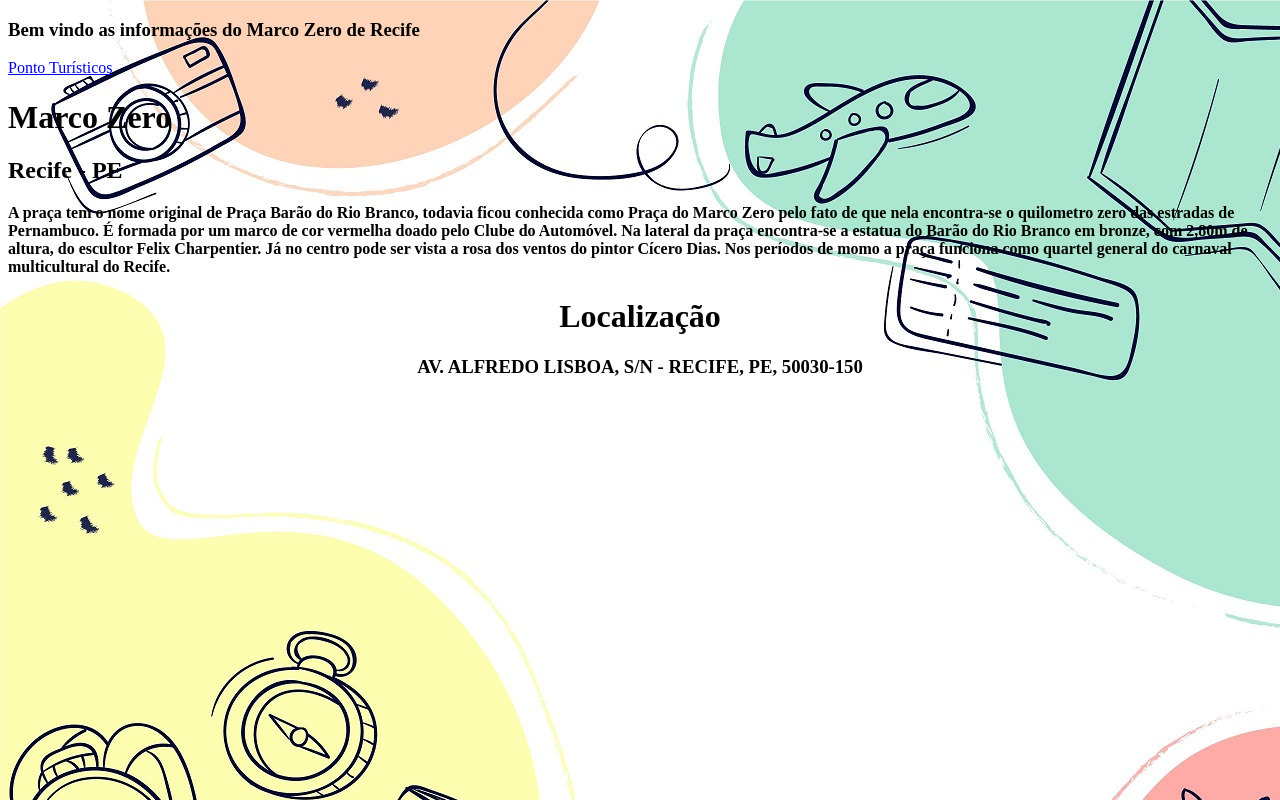
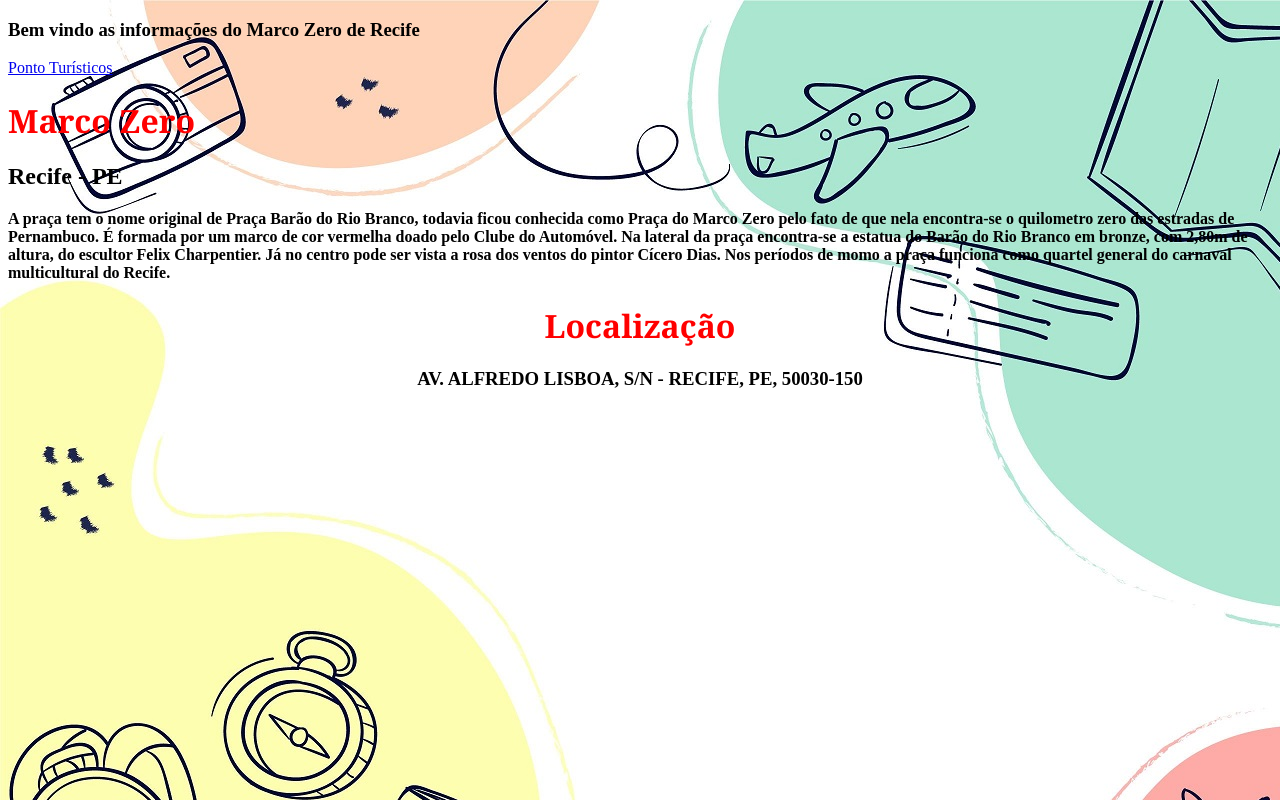
Before and after one commit to Leandrollobo/projeto-de-html-proz, a plain HTML site: page index.html in a window 1280 px wide. Drawn offline with Linux system fonts and the light colour scheme; files that its build step writes are made by us from their sources.

Commit message:
gerado arquivo css

```diff
--- /dev/null
+++ b/assets/styles.css
@@ -0,0 +1,4 @@
+h1 {
+  font-family: Cambria, Cochin, Georgia, Times, 'Times New Roman', serif;
+  color: red;
+}
--- a/index.html
+++ b/index.html
@@ -4,7 +4,9 @@
   <meta charset="UTF-8">
   <meta name="viewport" content="width=device-width, initial-scale=1.0">
   <title>Marco Zero - Recife</title>
+  <link href="styles.css" rel="stylesheet">
 </head>
+
 <body background="./assets/bg.jpg"
 
   <header>
```
